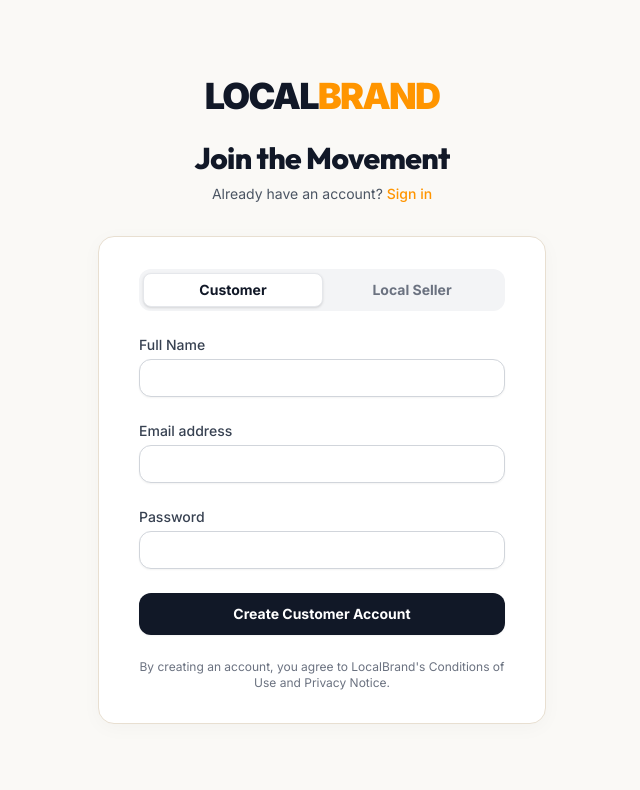
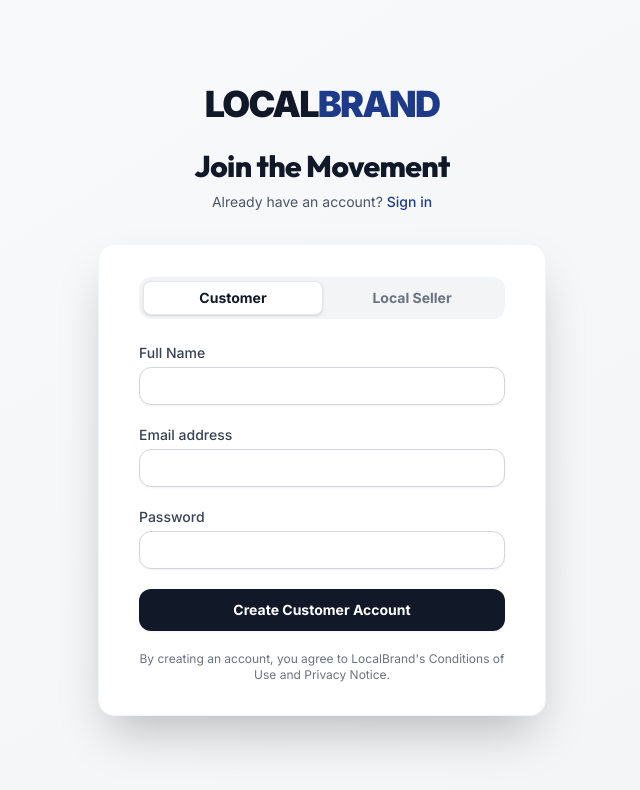
Before and after one commit to MazenHegazy2002/local-brand, a Next.js app: page /register in a window 1280 px wide. Shown: the top 790 px of the page, without its empty margins (318-958 px from the left). Built offline with nearby package versions, Linux system fonts and the light colour scheme; no server answers.

Commit message:
style: update register page to match login page with white and blue theme

```diff
--- a/src/app/register/page.tsx
+++ b/src/app/register/page.tsx
@@ -52,27 +52,34 @@
   };
 
   return (
-    <div className="min-h-screen bg-[#faf9f6] flex flex-col justify-center py-12 sm:px-6 lg:px-8">
+    <div className="min-h-screen bg-gradient-to-br from-gray-50 to-gray-100 flex flex-col justify-center py-12 sm:px-6 lg:px-8">
       <div className="sm:mx-auto sm:w-full sm:max-w-md">
         <Link href="/" className="text-4xl font-black tracking-tighter text-gray-900 mx-auto text-center block">
-          LOCAL<span className="text-[hsl(var(--accent))]">BRAND</span>
+          LOCAL<span className="text-[#1e3b8a]">BRAND</span>
         </Link>
         <h2 className="mt-6 text-center text-3xl font-extrabold text-gray-900">
-          Join the Movement
+          {role === 'SELLER' ? 'Become a Seller' : 'Join the Movement'}
         </h2>
         <p className="mt-2 text-center text-sm text-gray-600">
-          Already have an account?{' '}
-          <Link href="/login" className="font-medium text-[hsl(var(--accent))] hover:text-orange-500">
-            Sign in
-          </Link>
+          {role === 'SELLER'
+            ? 'Start selling your products to thousands of customers'
+            : 'Already have an account? '}
+          {role !== 'SELLER' && (
+            <Link href="/login" className="font-medium text-[#1e3b8a] hover:text-blue-700">
+              Sign in
+            </Link>
+          )}
         </p>
       </div>
 
       <div className="mt-8 sm:mx-auto sm:w-full sm:max-w-md">
-        <div className="bg-white py-8 px-4 shadow-[0_4px_20px_rgba(0,0,0,0.03)] sm:rounded-2xl sm:px-10 border border-[#e8dfd1]">
-          <form className="space-y-6" onSubmit={handleSubmit}>
+        <div className="bg-white py-8 px-4 shadow-2xl sm:rounded-2xl sm:px-10 border border-gray-100">
+          <form className="space-y-5" onSubmit={handleSubmit}>
             {error && (
-              <div className="bg-red-50 text-red-700 p-3 rounded-xl text-sm border border-red-200">
+              <div className="mb-5 bg-red-50 text-red-700 p-4 rounded-xl text-sm border border-red-200 flex items-center gap-2">
+                <svg width="16" height="16" viewBox="0 0 24 24" fill="currentColor">
+                  <path d="M12 2C6.48 2 2 6.48 2 12s4.48 10 10 10 10-4.48 10-10S17.52 2 12 2zm1 15h-2v-2h2v2zm0-4h-2V7h2v6z"/>
+                </svg>
                 {error}
               </div>
             )}
@@ -89,7 +96,7 @@
               <button
                 type="button"
                 onClick={() => setRole('SELLER')}
-                className={`flex-1 py-1.5 text-sm font-bold rounded-lg transition-colors ${role === 'SELLER' ? 'bg-white shadow border border-gray-200 text-[hsl(var(--accent))]' : 'text-gray-500 hover:text-gray-700'}`}
+                className={`flex-1 py-1.5 text-sm font-bold rounded-lg transition-colors ${role === 'SELLER' ? 'bg-white shadow border border-gray-200 text-[#1e3b8a]' : 'text-gray-500 hover:text-gray-700'}`}
               >
                 Local Seller
               </button>
@@ -98,21 +105,21 @@
             <div>
               <label className="block text-sm font-medium text-gray-700">Full Name</label>
               <div className="mt-1">
-                <input type="text" required value={name} onChange={(e) => setName(e.target.value)} className="appearance-none block w-full px-3 py-2 border border-gray-300 rounded-xl shadow-sm placeholder-gray-400 focus:outline-none focus:ring-[hsl(var(--accent))] focus:border-[hsl(var(--accent))] sm:text-sm" />
+                <input type="text" required value={name} onChange={(e) => setName(e.target.value)} className="appearance-none block w-full px-3 py-2 border border-gray-300 rounded-xl shadow-sm placeholder-gray-400 focus:outline-none focus:ring-[#1e3b8a] focus:border-[#1e3b8a] sm:text-sm" />
               </div>
             </div>
 
             <div>
               <label className="block text-sm font-medium text-gray-700">Email address</label>
               <div className="mt-1">
-                <input type="email" required value={email} onChange={(e) => setEmail(e.target.value)} className="appearance-none block w-full px-3 py-2 border border-gray-300 rounded-xl shadow-sm placeholder-gray-400 focus:outline-none focus:ring-[hsl(var(--accent))] focus:border-[hsl(var(--accent))] sm:text-sm" />
+                <input type="email" required value={email} onChange={(e) => setEmail(e.target.value)} className="appearance-none block w-full px-3 py-2 border border-gray-300 rounded-xl shadow-sm placeholder-gray-400 focus:outline-none focus:ring-[#1e3b8a] focus:border-[#1e3b8a] sm:text-sm" />
               </div>
             </div>
 
             <div>
               <label className="block text-sm font-medium text-gray-700">Password</label>
               <div className="mt-1">
-                <input type="password" required value={password} onChange={(e) => setPassword(e.target.value)} className="appearance-none block w-full px-3 py-2 border border-gray-300 rounded-xl shadow-sm placeholder-gray-400 focus:outline-none focus:ring-[hsl(var(--accent))] focus:border-[hsl(var(--accent))] sm:text-sm" />
+                <input type="password" required value={password} onChange={(e) => setPassword(e.target.value)} className="appearance-none block w-full px-3 py-2 border border-gray-300 rounded-xl shadow-sm placeholder-gray-400 focus:outline-none focus:ring-[#1e3b8a] focus:border-[#1e3b8a] sm:text-sm" />
               </div>
             </div>
 
@@ -120,7 +127,7 @@
               <button
                 type="submit"
                 disabled={isLoading}
-                className={`w-full flex justify-center py-2.5 px-4 border border-transparent rounded-xl shadow-sm text-sm font-bold text-white transition-colors ${role === 'SELLER' ? 'bg-[hsl(var(--accent))] text-black hover:bg-orange-400' : 'bg-gray-900 hover:bg-gray-800'} disabled:opacity-50`}
+                className={`w-full flex justify-center py-2.5 px-4 border border-transparent rounded-xl shadow-sm text-sm font-bold text-white transition-colors ${role === 'SELLER' ? 'bg-[#1e3b8a] hover:bg-[#152c6e]' : 'bg-gray-900 hover:bg-gray-800'} disabled:opacity-50`}
               >
                 {isLoading ? 'Creating account...' : `Create ${role === 'SELLER' ? 'Seller' : 'Customer'} Account`}
               </button>
```
